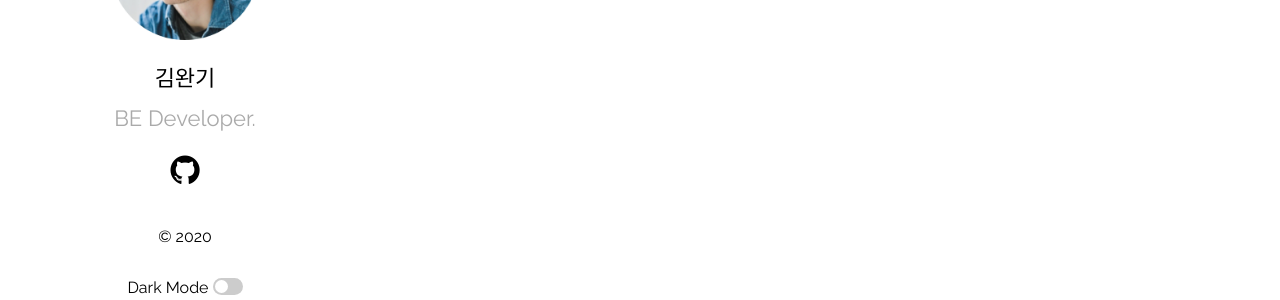
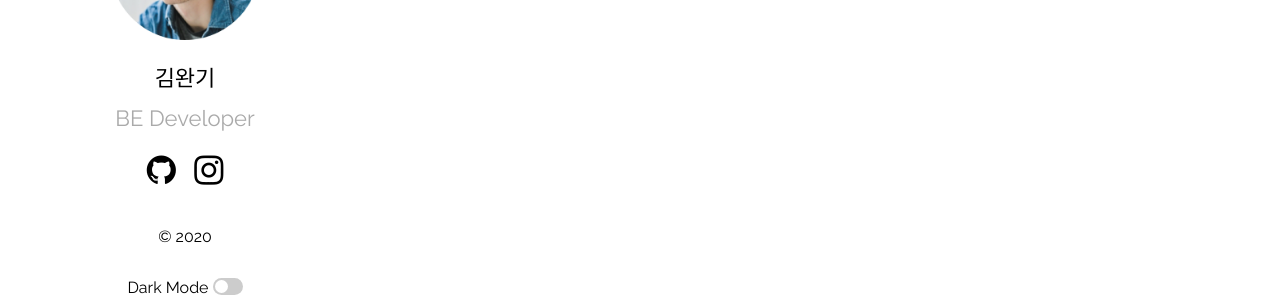
Before and after one commit to mycool0905/mycool0905.github.io, a Jekyll site: the page built from index.md, in a window 1280 px wide. Shown: the part 281-581 px from the top of the page. Built offline with Jekyll 4.4.1, drawn with Linux system fonts in a browser that asks for light colours.

```diff
--- a/_config.yml
+++ b/_config.yml
@@ -13,7 +13,7 @@ sass:
   sass_dir: _sass
 plainwhite:
   name: 김완기
-  tagline: BE Developer.
+  tagline: BE Developer
   date_format: "%b %-d, %Y"
   sitemap: true # set to true to generate sitemap.xml content
   search: true # set to true to enable searchbar
@@ -22,10 +22,10 @@ plainwhite:
   # generate social links in footer
   social_links:
     github:  mycool0905
+    instagram:  wan__gi
     rss: rss
     # dribbble: jekyll
     # flickr:   jekyll
-    # instagram: jekyll
     # pinterest: jekyll
     # youtube: jekyll
     # facebook: jekyll
```
